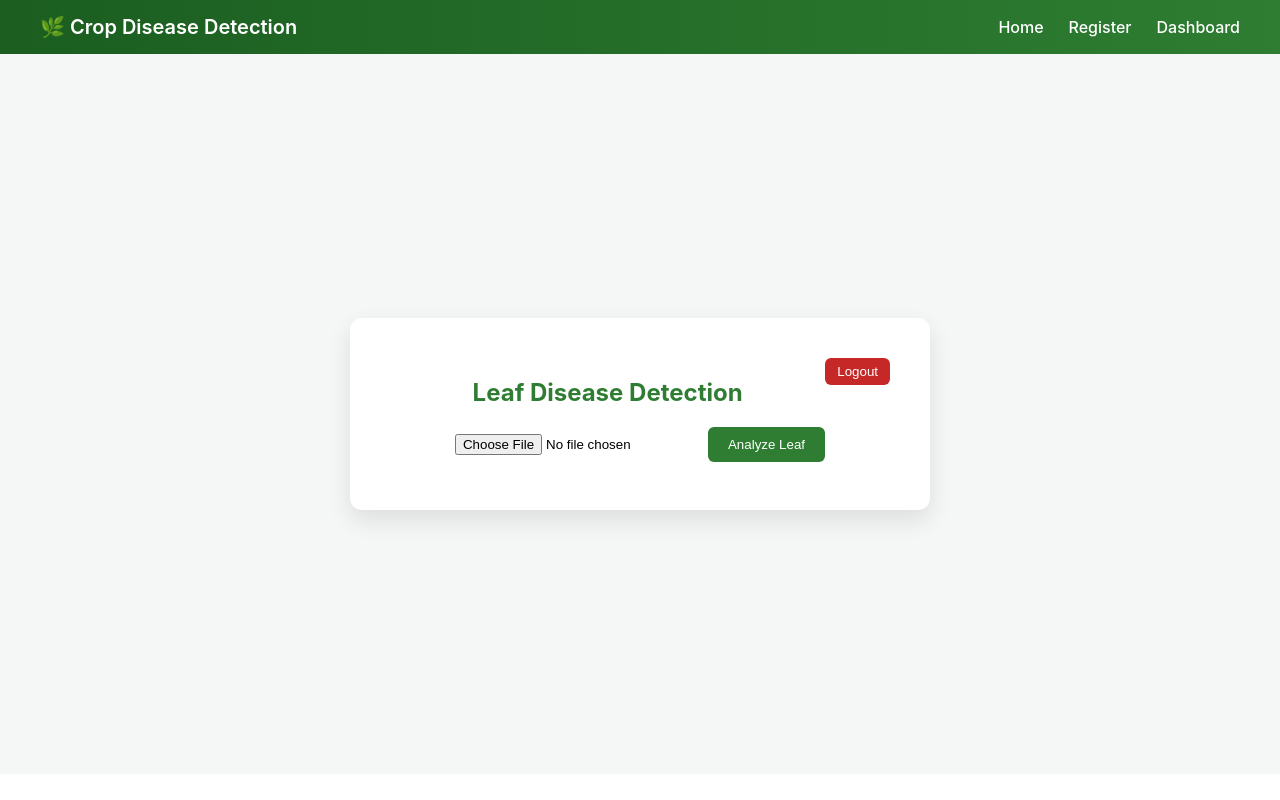
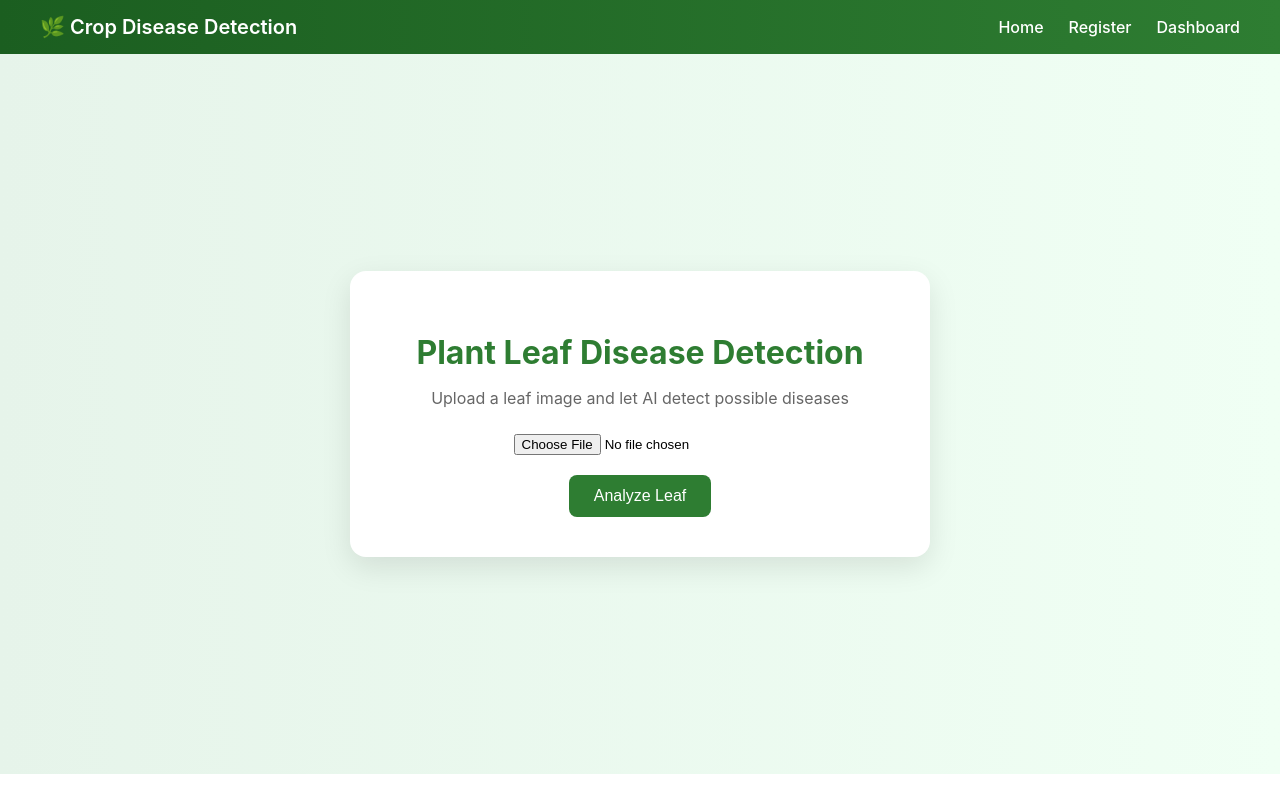
Before and after one commit to kammeows/crop_disease_capstone_project, a React (Create React App) app in the folder client/: page /dashboard in a window 1280 px wide. Built offline with nearby package versions, Linux system fonts and the light colour scheme; sample sign-in values are in the browser's storage.

Commit message:
dashboard fix

```diff
--- a/client/src/pages/Dashboard.css
+++ b/client/src/pages/Dashboard.css
@@ -1,60 +1,66 @@
 .dashboard-container {
+  min-height: 90vh;
   display: flex;
   justify-content: center;
   align-items: center;
-  min-height: 90vh;
-  background: #f4f7f6;
+  background: linear-gradient(to right, #e6f4ea, #f0fff4);
 }
 
 .dashboard-card {
   background: white;
   padding: 40px;
+  border-radius: 16px;
   width: 500px;
-  border-radius: 12px;
-  box-shadow: 0 10px 25px rgba(0, 0, 0, 0.1);
+  box-shadow: 0 10px 30px rgba(0, 0, 0, 0.1);
   text-align: center;
 }
 
-.dashboard-card h2 {
-  margin-bottom: 20px;
+.dashboard-card h1 {
   color: #2e7d32;
+  margin-bottom: 10px;
+}
+
+.subtitle {
+  color: #666;
+  margin-bottom: 25px;
 }
 
 .upload-section input {
-  margin-bottom: 15px;
+  margin-bottom: 20px;
 }
 
-.preview-image {
-  width: 200px;
-  height: auto;
-  margin: 15px 0;
-  border-radius: 8px;
-  border: 1px solid #ddd;
+.preview-section img {
+  width: 100%;
+  max-height: 250px;
+  object-fit: contain;
+  border-radius: 10px;
+  margin-bottom: 20px;
 }
 
-button {
-  padding: 10px 20px;
-  background-color: #2e7d32;
+.analyze-btn {
+  background: #2e7d32;
   color: white;
   border: none;
-  border-radius: 6px;
+  padding: 12px 25px;
+  border-radius: 8px;
   cursor: pointer;
-  transition: 0.3s;
+  font-size: 16px;
+  transition: 0.3s ease;
 }
 
-button:hover {
-  background-color: #1b5e20;
+.analyze-btn:hover {
+  background: #1b5e20;
 }
 
-.result-box {
+.analyze-btn:disabled {
+  background: gray;
+  cursor: not-allowed;
+}
+
+.result-card {
   margin-top: 25px;
   padding: 15px;
-  background-color: #e8f5e9;
-  border-radius: 8px;
-  border: 1px solid #c8e6c9;
+  background: #e8f5e9;
+  border-radius: 10px;
+  border-left: 5px solid #2e7d32;
 }
-
-.result-box h3 {
-  margin-bottom: 8px;
-  color: #1b5e20;
-}
--- a/client/src/pages/Dashboard.js
+++ b/client/src/pages/Dashboard.js
@@ -1,122 +1,64 @@
-import { useState, useEffect } from "react";
-import axios from "axios";
+import { useState } from "react";
 import "./Dashboard.css";
-import { useNavigate } from "react-router-dom";
 
 function Dashboard() {
-  const [file, setFile] = useState(null);
-  const [result, setResult] = useState("");
+  const [image, setImage] = useState(null);
   const [preview, setPreview] = useState(null);
+  const [result, setResult] = useState(null);
+  const [loading, setLoading] = useState(false);
 
-  const navigate = useNavigate();
-
-  /*
-  =====================================
-  🔐 Handle login protection + Google token
-  =====================================
-  */
-  useEffect(() => {
-    // 1️⃣ Check if token came from Google OAuth redirect
-    const params = new URLSearchParams(window.location.search);
-    const googleToken = params.get("token");
-
-    if (googleToken) {
-      localStorage.setItem("token", googleToken);
-      window.history.replaceState({}, document.title, "/dashboard");
-    }
-
-    // 2️⃣ Check stored token
-    const savedToken = localStorage.getItem("token");
-
-    if (!savedToken) {
-      navigate("/"); // redirect to login
-    }
-  }, [navigate]);
-
-  /*
-  =====================================
-  📤 Upload leaf image for prediction
-  =====================================
-  */
-  const handleUpload = async () => {
-    if (!file) return alert("Upload an image");
-
-    const formData = new FormData();
-    formData.append("file", file);
-
-    try {
-      const res = await axios.post(
-        "http://localhost:5000/api/predict",
-        formData,
-        {
-          headers: {
-            Authorization: `Bearer ${localStorage.getItem("token")}`,
-          },
-        }
-      );
-
-      setResult(`${res.data.prediction} (Confidence: ${res.data.confidence})`);
-    } catch (error) {
-      alert("Prediction failed or unauthorized");
-    }
+  const handleFileChange = (e) => {
+    const file = e.target.files[0];
+    setImage(file);
+    setPreview(URL.createObjectURL(file));
+    setResult(null);
   };
 
-  /*
-  =====================================
-  🖼 Handle file preview
-  =====================================
-  */
-  const handleFileChange = (e) => {
-    const selectedFile = e.target.files[0];
-    setFile(selectedFile);
-    setPreview(URL.createObjectURL(selectedFile));
-  };
+  const handleAnalyze = async () => {
+    if (!image) return alert("Please upload an image first");
 
-  /*
-  =====================================
-  🚪 Logout function
-  =====================================
-  */
-  const handleLogout = () => {
-    localStorage.removeItem("token");
-    navigate("/");
+    setLoading(true);
+
+    // Fake delay (replace with real API later)
+    setTimeout(() => {
+      setResult("Leaf Blight Detected ");
+      setLoading(false);
+    }, 1500);
   };
 
   return (
     <div className="dashboard-container">
       <div className="dashboard-card">
 
-        {/* Logout Button */}
+        <h1> Plant Leaf Disease Detection</h1>
+        <p className="subtitle">
+          Upload a leaf image and let AI detect possible diseases
+        </p>
+
+        <div className="upload-section">
+          <input
+            type="file"
+            accept="image/*"
+            onChange={handleFileChange}
+          />
+        </div>
+
+        {preview && (
+          <div className="preview-section">
+            <img src={preview} alt="Preview" />
+          </div>
+        )}
+
         <button
-          onClick={handleLogout}
-          style={{
-            float: "right",
-            marginBottom: "10px",
-            backgroundColor: "#c62828",
-            color: "white",
-            border: "none",
-            padding: "6px 12px",
-            cursor: "pointer",
-            borderRadius: "6px",
-          }}
+          className="analyze-btn"
+          onClick={handleAnalyze}
+          disabled={loading}
         >
-          Logout
+          {loading ? "Analyzing..." : "Analyze Leaf"}
         </button>
 
-        <h2>Leaf Disease Detection</h2>
-
-        <div className="upload-section">
-          <input type="file" onChange={handleFileChange} />
-
-          {preview && (
-            <img src={preview} alt="Preview" className="preview-image" />
-          )}
-
-          <button onClick={handleUpload}>Analyze Leaf</button>
-        </div>
-
         {result && (
-          <div className="result-box">
+          <div className="result-card">
             <h3>Prediction Result</h3>
             <p>{result}</p>
           </div>
```
